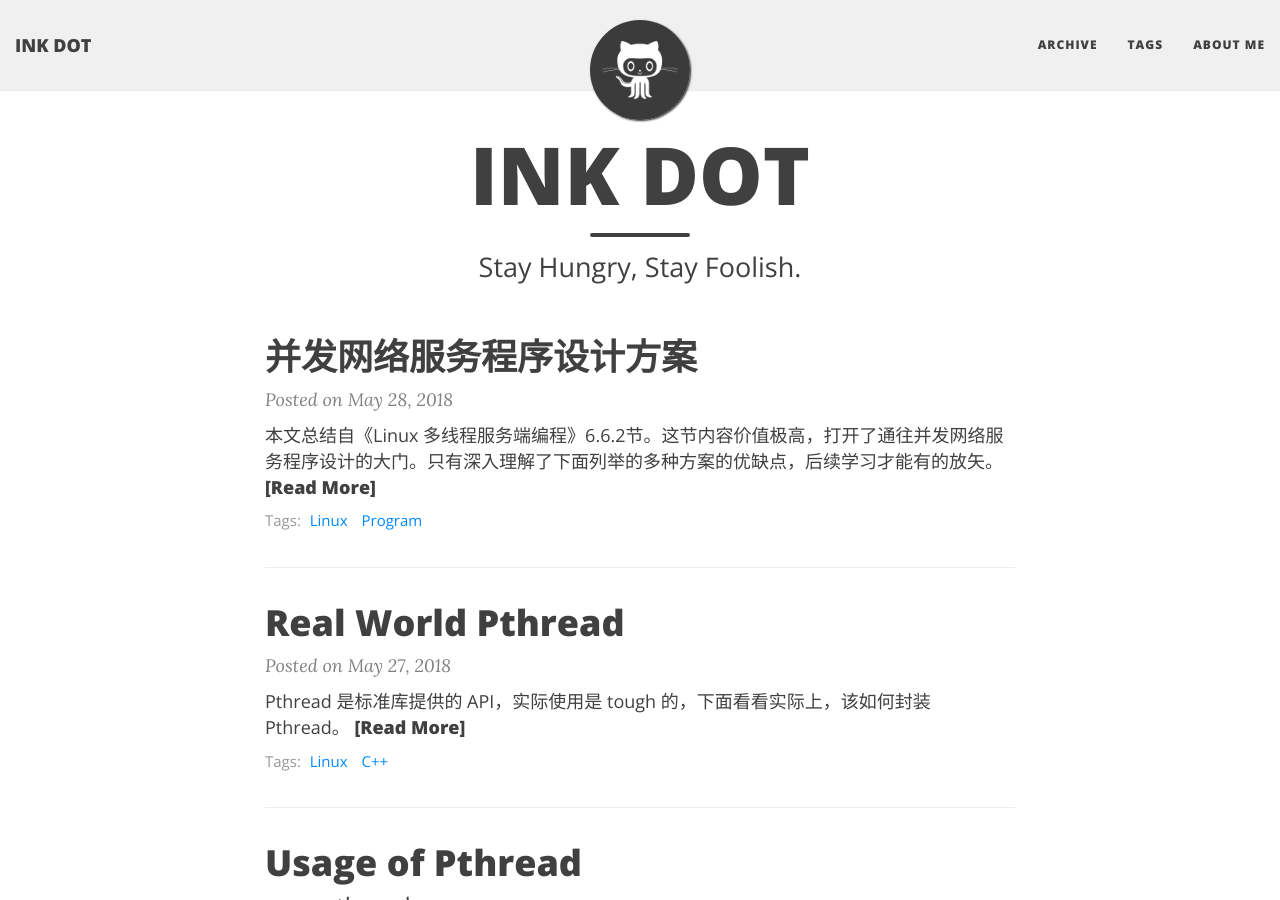
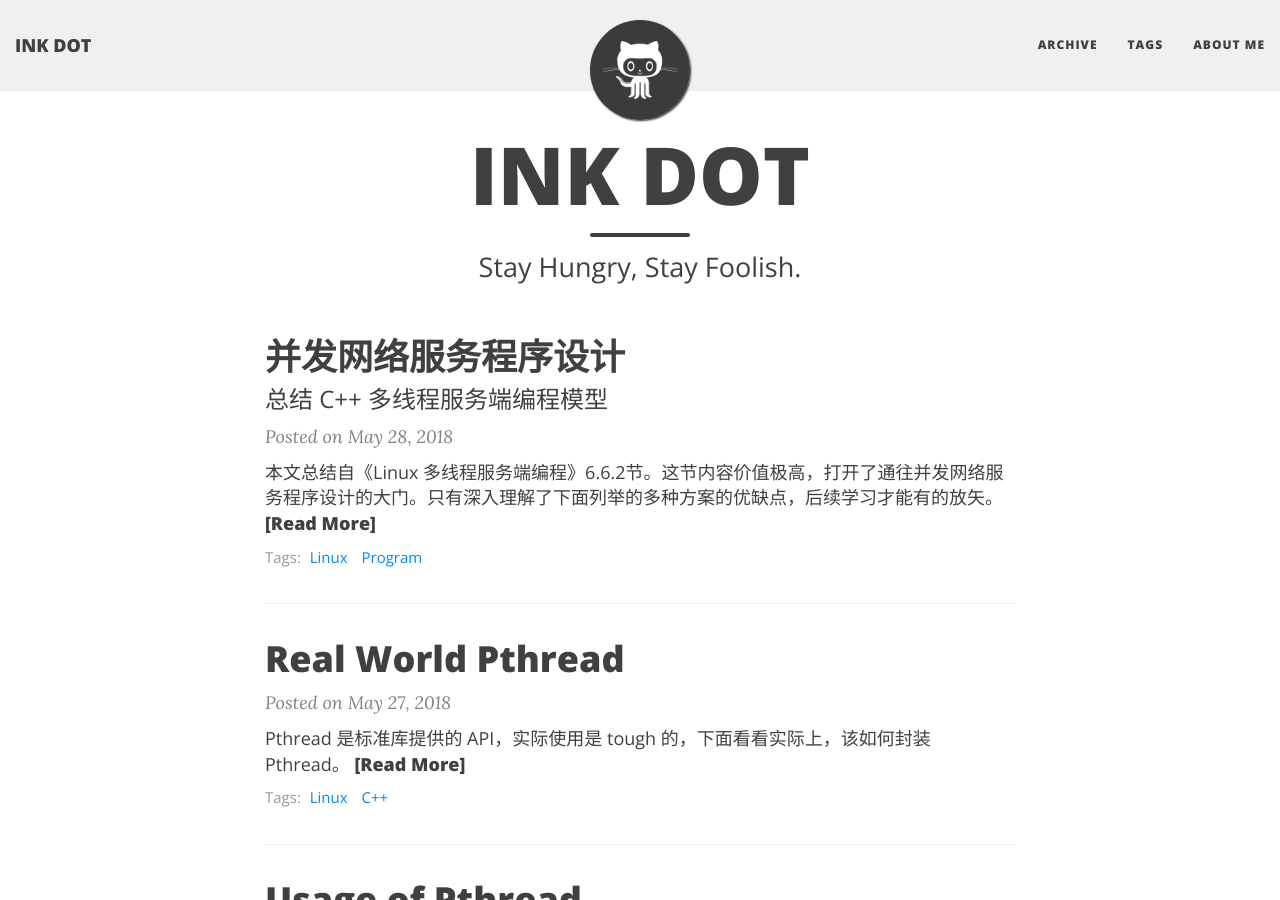
Before and after one commit to yichenluan/yichenluan.github.io, a Jekyll site: the page built from index.html, in a window 1280 px wide and 900 px high. Built offline with Jekyll 4.4.1, drawn with Linux system fonts in a browser that asks for light colours; nearby versions of some CDN libraries; the list of posts is cut into pages by our own code; comment, search, counter and statistics services are not loaded; some of the changed lines change nothing that is shown.

Commit message:
update server design post

````diff
--- a/_posts/2018-05-28-client-server-design.md
+++ b/_posts/2018-05-28-client-server-design.md
@@ -1,6 +1,7 @@
 ---
 layout: post
-title: 并发网络服务程序设计方案
+title: 并发网络服务程序设计
+subtitle: 总结 C++ 多线程服务端编程模型
 tags: [Linux, Program]
 ---
 
@@ -16,7 +17,7 @@
 
 # 方案 0
 
-方案均以粗糙的 Python 代码为例。
+方案均以粗糙的 Python 玩具代码为例。
 
 ```python
 import socket
@@ -111,4 +112,112 @@
 
 # 中场总结
 
-To be continued...
+以上几种方案均是阻塞式网络编程，程序通常阻塞在 read() 上。
+
+解决这个问题的一个好方法是 IO multiplexing，让一个 thread of control 能处理多个连接。使用 IO 复用几乎肯定要配合 non-blocking IO，原因嘛也很简单，比如说，select 通知 socket 可写，只是说明发送缓冲区的可用字节数高于低水位，如果用户一次发送过多数据，只有一部分能够立即 copy 到缓冲区去，而剩下的如果是阻塞写，就把线程给 Block 了。另外一方面，如果 select 返回 socket 可读，但是如果 TCP 检测到这个数据分节有错误，选择了丢弃该分节，这时阻塞 read 将会 Block 线程。
+
+另一方面，既然选择了 non-blocking IO，肯定就要使用应用层 buffer。对于可读事件来说（水平触发），必须一次性把数据全读出来，不然就反复触发 POLLIN，导致 busy-loop。对于可写事件来说，如果一次性写不完所有数据，希望由网络库来接管这个事件，这就需要 buffer 暂存数据。
+
+回忆下 IO multiplexing 的[基本做法](https://github.com/chenshuo/recipes/blob/master/python/echo-poll.py)，业务逻辑隐藏在了一个事件的大循环中。
+
+Doug Schmidt 指出，网络编程中有很多事务性工作，可以提取为公用的框架，用户只需填上关键的业务逻辑代码，并将回调注册到框架中，就可以实现完整的网络服务，这就是 Reactor 模式的主要思想。
+
+# 方案 5
+
+基本的单线程 Reactor 方案。Reactor 模式就是事件驱动模型。一般是由一个 event dispatcher（IO multiplexing）等待各类事件，待事件发生后原定调用 event handler，然后等待更多时间，所以称为 “event loop”。
+
+![image2015-7-616_3_42.png](http://p890o7lc8.bkt.clouddn.com/image2015-7-616_3_42.png)
+
+下面给出 Reactor 模式的雏形（玩具代码）。
+
+```python
+import socket
+import select
+
+server_socket = socket.socket(socket.AF_INET, socket.SOCK_STREAM)
+server_socket.setsockopt(socket.SOL_SOCKET, socket.SO_REUSEADDR, 1)
+server_socket.bind(('', 2007))
+server_socket.listen(5)
+# serversocket.setblocking(0)
+
+poll = select.poll() # epoll() should work the same
+connections = {}
+handlers = {}
+
+def handle_input(socket, data):
+    socket.send(data) # sendall() partial?
+
+def handle_request(fileno, event):
+    if event & select.POLLIN:
+        client_socket = connections[fileno]
+        data = client_socket.recv(4096)
+        if data:
+            handle_input(client_socket, data)
+        else:
+            poll.unregister(fileno)
+            client_socket.close()
+            del connections[fileno]
+            del handlers[fileno]
+
+def handle_accept(fileno, event):
+    (client_socket, client_address) = server_socket.accept()
+    print "got connection from", client_address
+    # client_socket.setblocking(0)
+    poll.register(client_socket.fileno(), select.POLLIN)
+    connections[client_socket.fileno()] = client_socket
+    handlers[client_socket.fileno()] = handle_request
+
+poll.register(server_socket.fileno(), select.POLLIN)
+handlers[server_socket.fileno()] = handle_accept
+
+// L42
+while True:
+    events = poll.poll(10000)  # 10 seconds
+    for fileno, event in events:
+        handler = handlers[fileno]
+        // L46
+        handler(fileno, event)
+```
+
+可以看到，程序的核心就是 event loop（L42~L46），然后各个事件的处理交由注册好的 handlers。真正业务的处理函数在 handle_input 中，实现了业务和事件的分离。
+
+# 方案 6
+
+本方案是一个过渡方案。收到请求后，不在 Reactor 线程中计算，而是创建一个新线程去计算，如方案 5 的 handle_input 交由另外一个线程去处理，除性能问题外，这样导致的额外问题是 out-of-order，即同一个连接上结果出现的顺序是不确定的，不能保证先到达的请求先返回。
+
+# 方案 7
+
+为了让返回结果顺序确定，可以为每个连接创建一个计算线程，每个连接上的请求发给同一个计算线程去算。但是并发连接数受限于线程数目。
+
+# 方案 8
+
+为了弥补方案 6 为每个请求创建线程的缺陷，可以使用固定大小的线程池。全部的 IO 工作均在一个 Reactor 线程中完成，计算任务则交给 thread pool。模型可见下图：
+
+![WechatIMG91.jpeg](http://p890o7lc8.bkt.clouddn.com/WechatIMG91.jpeg)
+
+线程池的另一个作用是执行阻塞操作，如数据库查询操作。如果 IO 压力较大，一个 Reactor 处理不过来，就引入了方案 9.
+
+# 方案 9
+
+方案 9 是 muduo 内置的多线程方案。方案特点是 one loop per thread，由一个 main Reactor 来负责 accept 事件，然后把连接转交给某个 sub Reactor 中，这样该连接的所有操作都在 sub Reactor 中处理。
+
+![WechatIMG92.jpeg](http://p890o7lc8.bkt.clouddn.com/WechatIMG92.jpeg)
+
+Reactor pool 的大小通常根据 CPU 数目来决定。与方案 8 相比，方案 9 减少了进出 thread pool 的两次上下文切换，同时拥有了较好的 locality。
+
+# 方案 10
+
+这是 Nginx 的内置方案，如果连接之间无交互，这是非常好的选择。
+
+# 方案 11
+
+把方案 8 和方案 9 混合，既利用多个 Reactor 来处理 IO，又使用线程池来处理计算。模型如下：
+
+![WechatIMG93.jpeg](http://p890o7lc8.bkt.clouddn.com/WechatIMG93.jpeg)
+
+# 总结
+
+以上就是 《Linux 多线程服务端编程》总结的 11 种服务端设计模型。作者的推荐是：one loop per thread + thread pool.
+
+- event loop 用作 non-blocking IO 和定时器。
+- thread pool 用来做计算。
````
